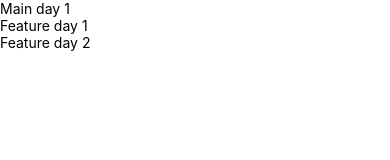
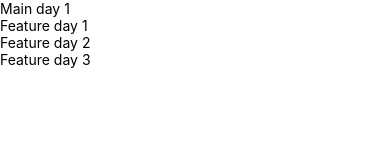
Before and after one commit to tayyabjamil/gitPractice, a React Native app: screen / in a window 390 px wide. Shown: the top 160 px of the page. Built offline with nearby package versions, Linux system fonts and the light colour scheme.

Commit message:
feature 3

```diff
--- a/App.js
+++ b/App.js
@@ -8,6 +8,7 @@ export default class App extends Component {
         <Text>Main day 1</Text>
         <Text>Feature day 1</Text>
         <Text>Feature day 2</Text>
+        <Text>Feature day 3</Text>
 
       </View>
     )
```
